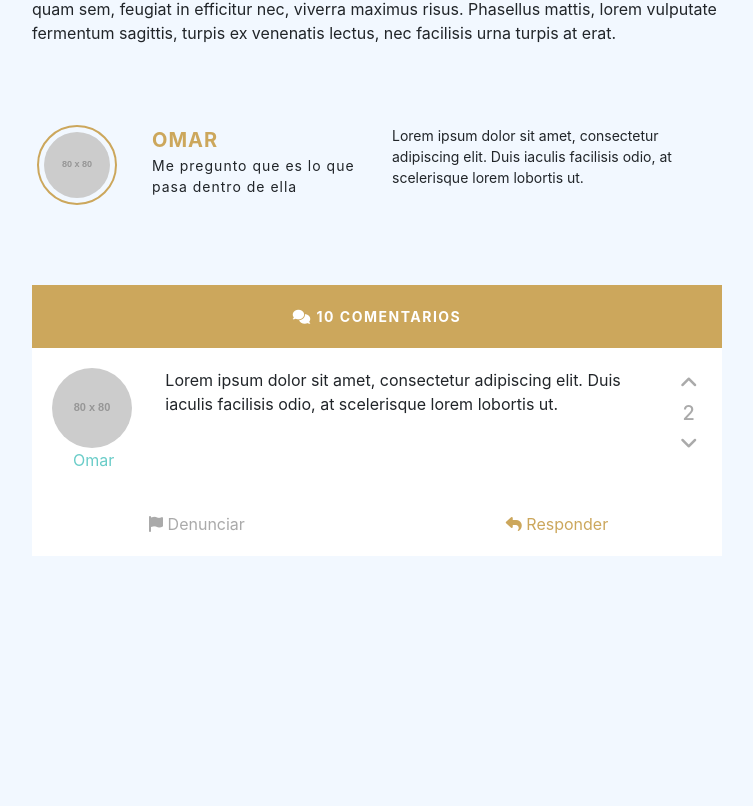
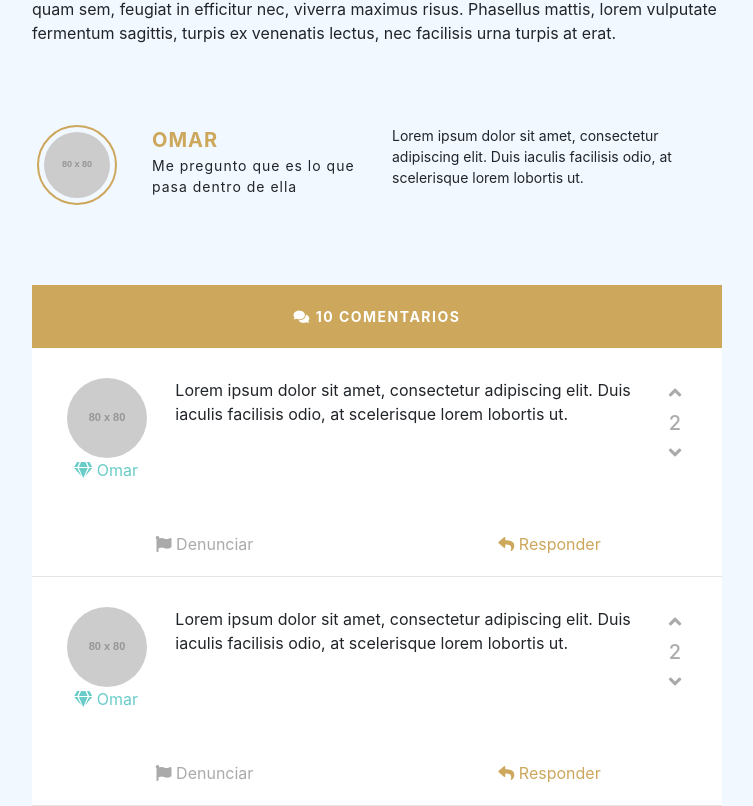
Before and after one commit to OmarMtya/blog, an Angular app: page / in a window 1280 px wide. Shown: the part 707-1513 px from the top of the page, without its empty margins (263-1016 px from the left). Before the commit the page ends 1263 px from the top, so only its background shows below. Built offline with nearby package versions, Linux system fonts and the light colour scheme.

Commit message:
Fix: Iconos y vista móvil de comentarios

```diff
--- a/src/app/componentes/post/comentario/comentario.component.html
+++ b/src/app/componentes/post/comentario/comentario.component.html
@@ -1,47 +1,35 @@
+<div class="container-fluid">
   <div class="comentario row">
-  <div class="autor col-2">
-    <div class="row">
+    <div class="autor col-12 col-md-2">
+      <div class="row text-center">
         <div class="col">
           <img src="https://fakeimg.pl/80x80">
         </div>
       </div>
       <div class="row medallas">
         <div class="col">
-        <!-- <div class="row"> -->
-          <!-- <div class="col">
           <i class="fas fa-gem"></i>
-
-          </div> -->
-          <!-- <div class="col"> -->
           Omar
-          <!-- </div> -->
-        <!-- </div> -->
-      </div>
-
         </div>
       </div>
-  <div class="texto col-9">
+    </div>
+    <div class="texto col-11 col-md-9">
       Lorem ipsum dolor sit amet, consectetur adipiscing elit. Duis iaculis facilisis odio, at scelerisque lorem lobortis
       ut.
 
     </div>
-  <div class="votaciones col-1">
+    <div class="votaciones col-1 col-md-1">
       <div class="row">
-      <div class="col">
+        <div class="col-12">
           <i class="fas fa-angle-up positivo"></i>
         </div>
-    </div>
-    <div class="row">
-      <div class="col votos">
+        <div class="col-12 votos">
           2
         </div>
-    </div>
-    <div class="row">
-      <div class="col">
+        <div class="col-12">
           <i class="fas fa-angle-down negativo"></i>
         </div>
       </div>
-
     </div>
 
   </div>
@@ -56,3 +44,4 @@
       Responder
     </div>
   </div>
+</div>
--- a/src/app/componentes/post/comentario/comentario.component.scss
+++ b/src/app/componentes/post/comentario/comentario.component.scss
@@ -1,5 +1,5 @@
 .comentario{
-  padding: 20px;
+  padding: 30px 20px;
   .autor{
       img{
           border-radius: 50%;
@@ -12,6 +12,7 @@
   .votaciones{
       text-align: center;
       font-size: 20px;
+      padding: 0;
       .votos{
           font-weight: 500;
           color: var(--gris);
@@ -29,6 +30,7 @@
 }
 .herramientas{
   text-align: center;
+  border-bottom: 1px solid #e4e4e4;
   .responder, .denunciar{
       padding: 20px;
   }
--- a/src/app/componentes/post/post.component.html
+++ b/src/app/componentes/post/post.component.html
@@ -39,10 +39,10 @@
   <div class="informacion">
 
     <div class="row">
-      <div class="col-2">
+      <div class="col-12 col-md-2">
         <img src="https://fakeimg.pl/80x80" alt="">
       </div>
-      <div class="col-4">
+      <div class="col-12 col-md-4">
         <div class="row">
           <div class="col">
             <span class="nombre">Omar</span>
@@ -54,7 +54,7 @@
           </div>
         </div>
       </div>
-      <div class="col-6 descripcion">
+      <div class="col-12 col-md-6 descripcion">
         Lorem ipsum dolor sit amet, consectetur adipiscing elit. Duis iaculis facilisis odio, at scelerisque lorem lobortis ut.
       </div>
     </div>
@@ -69,6 +69,7 @@
     <div class="comentarios">
 
       <app-comentario></app-comentario>
+      <app-comentario></app-comentario>
 
     </div>
 
--- a/src/index.html
+++ b/src/index.html
@@ -7,8 +7,8 @@
 
   <meta name="viewport" content="width=device-width, initial-scale=1">
   <link rel="icon" type="image/x-icon" href="favicon.ico">
-  <!-- <link rel="stylesheet" href="https://cdnjs.cloudflare.com/ajax/libs/font-awesome/4.7.0/css/font-awesome.min.css"> -->
-  <script src="https://kit.fontawesome.com/133c16fdde.js"></script>
+  <link rel="stylesheet" href="https://use.fontawesome.com/releases/v5.13.0/css/all.css"
+    integrity="sha384-Bfad6CLCknfcloXFOyFnlgtENryhrpZCe29RTifKEixXQZ38WheV+i/6YWSzkz3V" crossorigin="anonymous">
 
   <link rel="stylesheet" href="https://stackpath.bootstrapcdn.com/bootstrap/4.3.1/css/bootstrap.min.css"
     integrity="sha384-ggOyR0iXCbMQv3Xipma34MD+dH/1fQ784/j6cY/iJTQUOhcWr7x9JvoRxT2MZw1T" crossorigin="anonymous">
```
Lines whose indentation alone changed are shown as unchanged.
